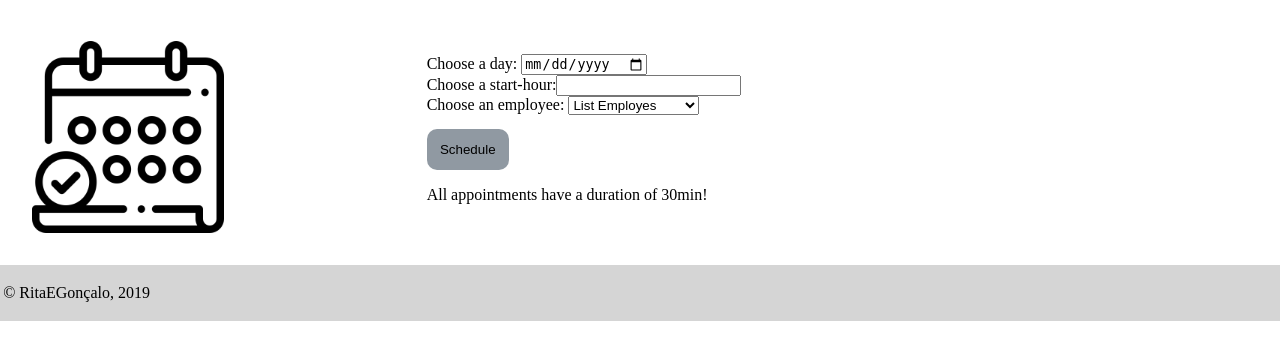
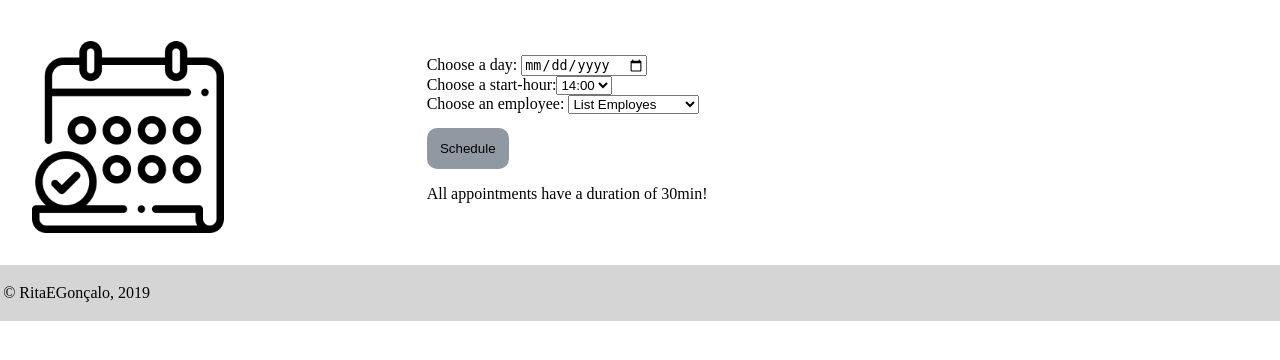
Before and after one commit to RitaMartinho/SIBD, a PHP site: page /pages/scheduleAppointment.php in a window 1280 px wide. Shown: the part 151-511 px from the top of the page. Run offline with PHP 8.4, Linux system fonts and the light colour scheme; the visitor is signed in with stand-in values (Sample User, id 1); data comes from the database, SQL or seed files in the repository.

Commit message:
added hours on schedule

```diff
--- a/pages/scheduleAppointment.php
+++ b/pages/scheduleAppointment.php
@@ -24,7 +24,16 @@
         <section id="AppointmentInfo">
             <form id="form1" action="../actions/action_scheduleAppointment.php" method="get">
                     <label>Choose a day: <input type="date" name="day" required></label>
-                    <label>Choose a start-hour:<input type="text" name="startHour" required></label>
+                    <label>Choose a start-hour:<select name="startHour" required>
+                        <option value="14:00">14:00</option>
+                        <option value="14:30">14:30</option>
+                        <option value="15:00">15:00</option>
+                        <option value="15:30">15:30</option>
+                        <option value="16:00">16:00</option>
+                        <option value="16:30">16:30</option>
+                        <option value="17:00">17:00</option>
+                        <option value="17:30">17:30</option>
+                    </select>
                     <label>Choose an employee:
                         <select name="employee" required>
                             <option value="" disabled selected >List Employes</option>
```
